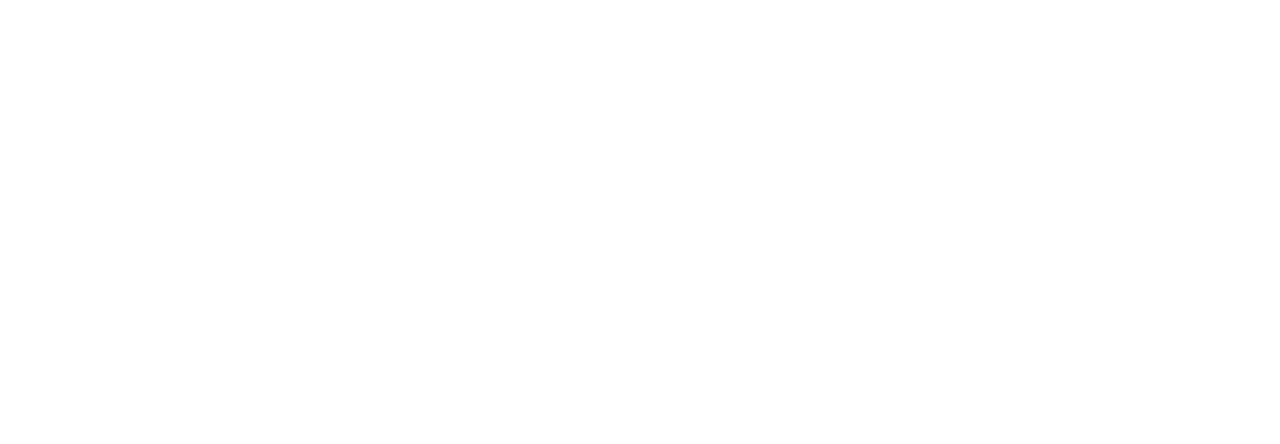
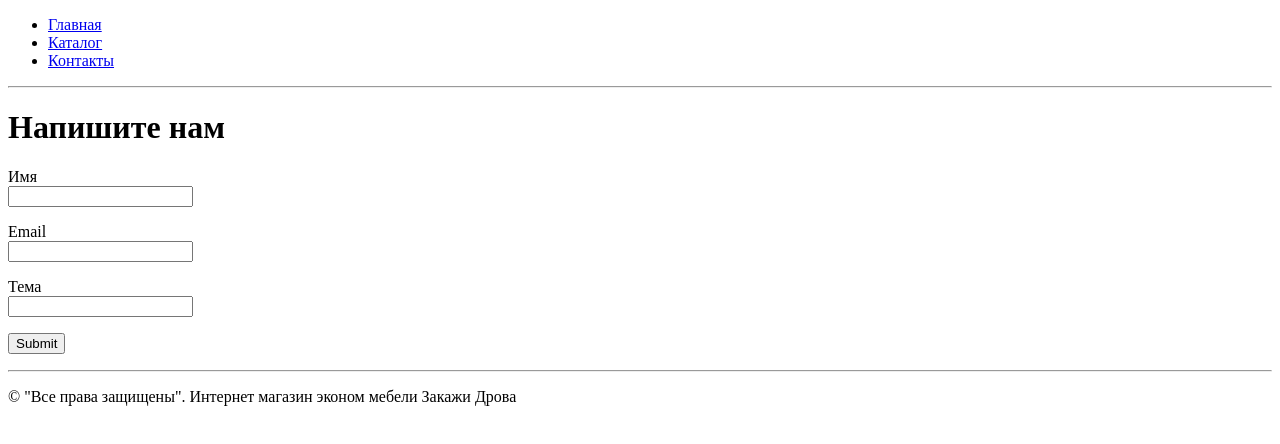
Before and after one commit to LarkinRepositories/gb-html, a plain HTML site: page kontakty.html in a window 1280 px wide. Drawn offline with Linux system fonts and the light colour scheme.

Commit message:
выполнил домашнее заданее к уроку2

```diff
--- a/kontakty.html
+++ b/kontakty.html
@@ -5,6 +5,30 @@
     <title>Title</title>
 </head>
 <body>
-
+<header>
+    <ul>
+        <li><a href="/gb-html/index.html">Главная</a> </li>
+        <li><a href="/gb-html/catalog/index.html">Каталог</a></li>
+        <li><a href="/gb-html/kontakty.html">Контакты</a></li>
+    </ul>
+    <hr>
+</header>
+<h1>Напишите нам</h1>
+<form>
+    <p>Имя<br>
+        <input type="text" name="name">
+    </p>
+    <p>Email<br>
+        <input type="text" name="email">
+    </p>
+    <p>Тема<br>
+        <input type="text" name="topic">
+    </p>
+    <p><input type="submit"></p>
+</form>
+<footer>
+    <hr>
+    <p>	&copy; "Все права защищены". Интернет магазин эконом мебели Закажи Дрова</p>
+</footer>
 </body>
 </html>
```
Also changed, not shown: catalog/index.html (+16 -1 lines), catalog/stoly/stol-edelveis.html (added, +39 -0 lines), catalog/img/stol-edelveys-01-02-venge.jpg (added).
